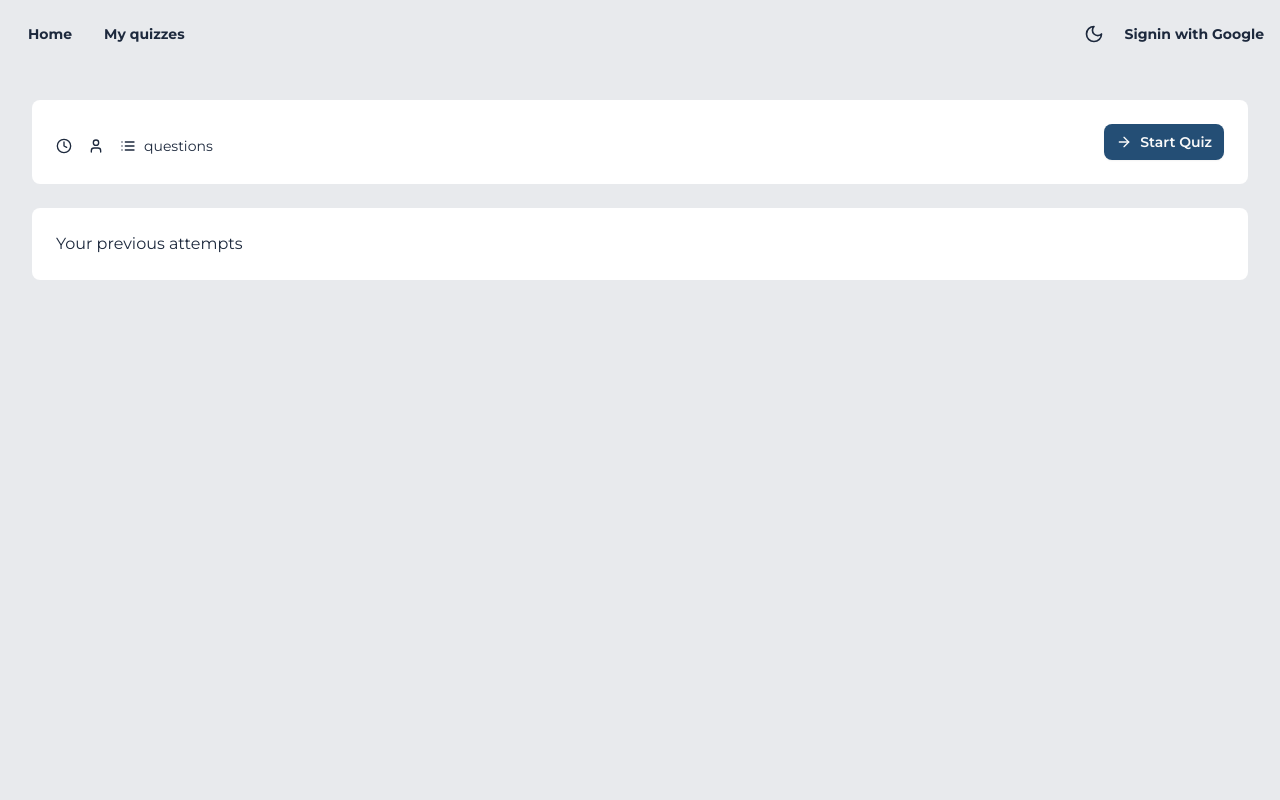
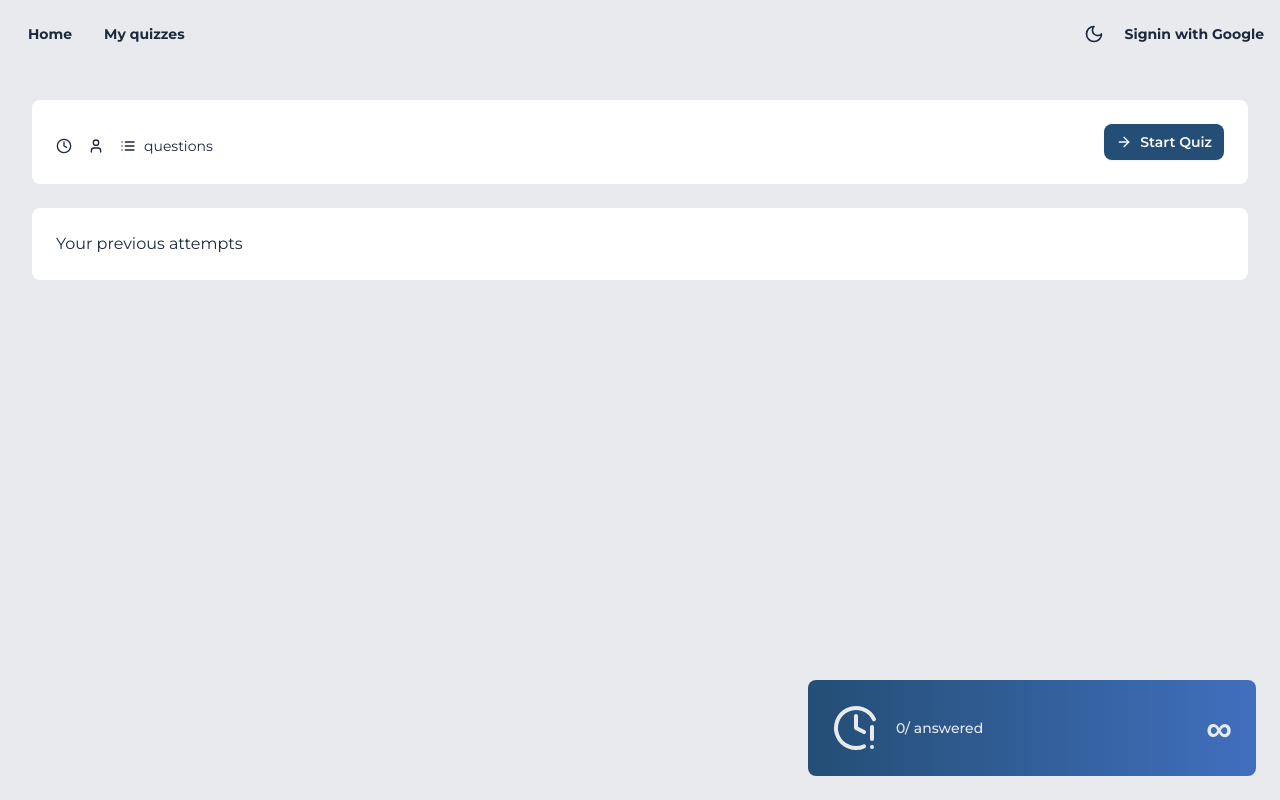
Before and after one commit to trandangduat/quiz-4u, a Next.js app: page /quiz/1 in a window 1280 px wide. Built offline with nearby package versions, Linux system fonts and the light colour scheme; no server answers; the database is empty.

Commit message:
add current attempt toast to notify user that there is an attempt going on in case user navigates to other pages

```diff
--- a/app/layout.tsx
+++ b/app/layout.tsx
@@ -4,6 +4,7 @@ import "./globals.css";
 import NavBar from "@/components/navbar";
 import { ThemeProvider } from "@/components/theme-provider";
 import { CurrentAttemptProvider } from "@/components/providers/current-attempt";
+import CurrentAttemptToast from "@/components/current-attempt-toast";
 
 const geistSans = Geist({
   variable: "--font-geist-sans",
@@ -42,6 +43,7 @@ export default function RootLayout({
         >
           <CurrentAttemptProvider>
             <NavBar />
+            <CurrentAttemptToast />
             {children}
           </CurrentAttemptProvider>
         </ThemeProvider>
--- a/app/quiz/[quizId]/page.tsx
+++ b/app/quiz/[quizId]/page.tsx
@@ -62,6 +62,8 @@ export default async function Page({ params } : { params: Promise<{ quizId: stri
                             />
                             <QuizConfigForm
                                 quizId={quizId}
+                                quizTitle={quiz?.title!}
+                                questionsCount={quiz?.questions.length!}
                             />
                         </DialogContent>
                     </Dialog>
--- /dev/null
+++ b/components/current-attempt-toast.tsx
@@ -0,0 +1,71 @@
+"use client";
+
+import { ClockAlert } from "lucide-react";
+import { useCurrentAttempt } from "./providers/current-attempt";
+import { useEffect, useState } from "react";
+
+export default function CurrentAttemptToast() {
+    const {
+        quiz,
+        startTimeUTC,
+        quizDuration,
+        userChoices
+    } = useCurrentAttempt();
+    const [minutes, setMinutes] = useState<number>(-1);
+    const [seconds, setSeconds] = useState<number>(-1);
+    const answeredCount = Object.keys(userChoices).length;
+
+    useEffect(() => {
+        if (startTimeUTC < 0 || quizDuration < 0) {
+            return;
+        }
+        const interval = setInterval(() => {
+            const elapsed = Math.max(0, Date.now() - startTimeUTC);
+            const remaining = Math.max(0, quizDuration - elapsed);
+            setMinutes(Math.floor((remaining / 1000 / 60)));
+            setSeconds(Math.floor((remaining / 1000) % 60));
+        }, 500);
+        return () => clearInterval(interval)
+    }, [startTimeUTC, quizDuration]);
+
+    // if (!quizId) {
+    //     return null;
+    // }
+
+    return (
+        <div className="fixed bottom-6 right-6 w-full max-w-md mx-auto z-50">
+            <div className="bg-linear-to-r from-primary to-secondary-500 rounded-md p-6 h-full relative">
+                <div className="flex flex-row justify-between items-center">
+                    <div className="flex items-center gap-4">
+                        <div className="text-background">
+                            <ClockAlert size={48} />
+                        </div>
+                        <div className="flex flex-col items-start">
+                            <div>
+                                <span className="font-bold text-lg text-background">
+                                    {quiz?.title}
+                                </span>
+                            </div>
+                            <div className="flex flex-wrap gap-2 font-medium">
+                                <div className="inline-block text-sm text-background">
+                                    <span>{answeredCount}/{quiz?.questionsCount} answered</span>
+                                </div>
+                            </div>
+                        </div>
+                    </div>
+                    <div className="flex items-center gap-1 text-background">
+                        {minutes < 0 && seconds < 0 ? (
+                            <span className="text-4xl font-bold">&#8734;</span>
+                        ) : (
+                            <>
+                                <span className="text-4xl font-bold">{minutes > 9 ? minutes : `0${minutes}` }</span>
+                                <span className="text-3xl font-bold">:</span>
+                                <span className="text-4xl font-bold">{seconds > 9 ? seconds : `0${seconds}`}</span>
+                            </>
+                        )}
+                    </div>
+                </div>
+            </div>
+        </div>
+    );
+}
--- a/components/providers/current-attempt.tsx
+++ b/components/providers/current-attempt.tsx
@@ -3,8 +3,9 @@
 import { createContext, ReactNode, useContext, useState } from "react";
 
 const CurrentAttemptContext = createContext<{
-  quizId: string;
-  setQuizId: (quizId: string) => void;
+
+  quiz: { id: string, title: string, questionsCount: number } | null;
+  setQuiz: (quiz: { id: string, title: string, questionsCount: number } | null) => void;
   userChoices: Record<string, number>;
   setUserChoices: (userChoices: Record<string, number>) => void;
   startTimeUTC: number;
@@ -12,8 +13,8 @@ const CurrentAttemptContext = createContext<{
   quizDuration: number; // in milliseconds
   setQuizDuration: (quizDuration: number) => void;
 }>({
-  quizId: "",
-  setQuizId: () => {},
+  quiz: null,
+  setQuiz: () => {},
   userChoices: {},
   setUserChoices: () => {},
   startTimeUTC: -1,
@@ -23,14 +24,14 @@ const CurrentAttemptContext = createContext<{
 });
 
 export const CurrentAttemptProvider = ({ children } : { children: ReactNode }) => {
-  const [quizId, setQuizId] = useState<string>("");
+  const [quiz, setQuiz] = useState<{ id: string, title: string, questionsCount: number } | null>(null);
   const [userChoices, setUserChoices] = useState<Record<string, number>>({});
   const [startTimeUTC, setStartTimeUTC] = useState<number>(-1);
   const [quizDuration, setQuizDuration] = useState<number>(-1);
 
   return (
     <CurrentAttemptContext.Provider value={{
-      quizId, setQuizId,
+      quiz, setQuiz,
       userChoices, setUserChoices,
       startTimeUTC, setStartTimeUTC,
       quizDuration, setQuizDuration
--- a/components/quiz-config-form.tsx
+++ b/components/quiz-config-form.tsx
@@ -6,7 +6,12 @@ import { use, useState } from "react";
 import { useCurrentAttempt } from "./providers/current-attempt";
 import { useRouter } from "next/navigation";
 
-export default function QuizConfigForm({ quizId }: { quizId: string }) {
+export default function QuizConfigForm({ quizId, quizTitle, questionsCount }:
+  {
+    quizId: string;
+    quizTitle: string;
+    questionsCount: number;
+  }) {
   const [shuffle, setShuffle] = useState<boolean>(false);
   const [enableTimeLimit, setEnableTimeLimit] = useState<boolean>(false);
   const [timeLimit, setTimeLimit] = useState<number>(0); // in minutes
@@ -16,7 +21,11 @@ export default function QuizConfigForm({ quizId }: { quizId: string }) {
   const startQuiz = (e: React.FormEvent) => {
     e.preventDefault();
 
-    currentAttempt.setQuizId(quizId);
+    currentAttempt.setQuiz({
+      id: quizId,
+      title: quizTitle,
+      questionsCount: questionsCount,
+    });
     currentAttempt.setUserChoices({});
     currentAttempt.setStartTimeUTC(-1);
     currentAttempt.setQuizDuration(enableTimeLimit ? timeLimit * 60 * 1000 : -1);
```
